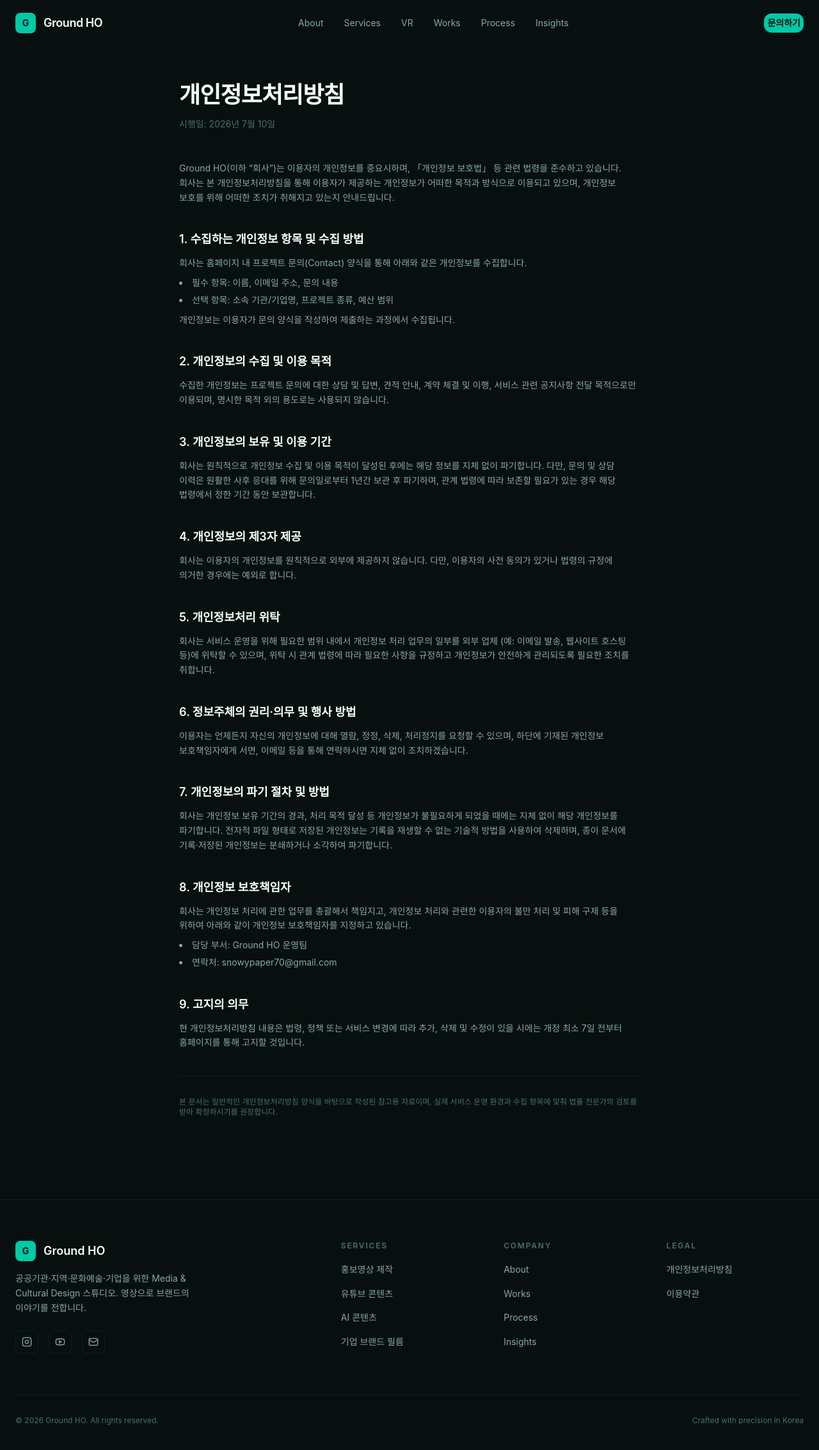
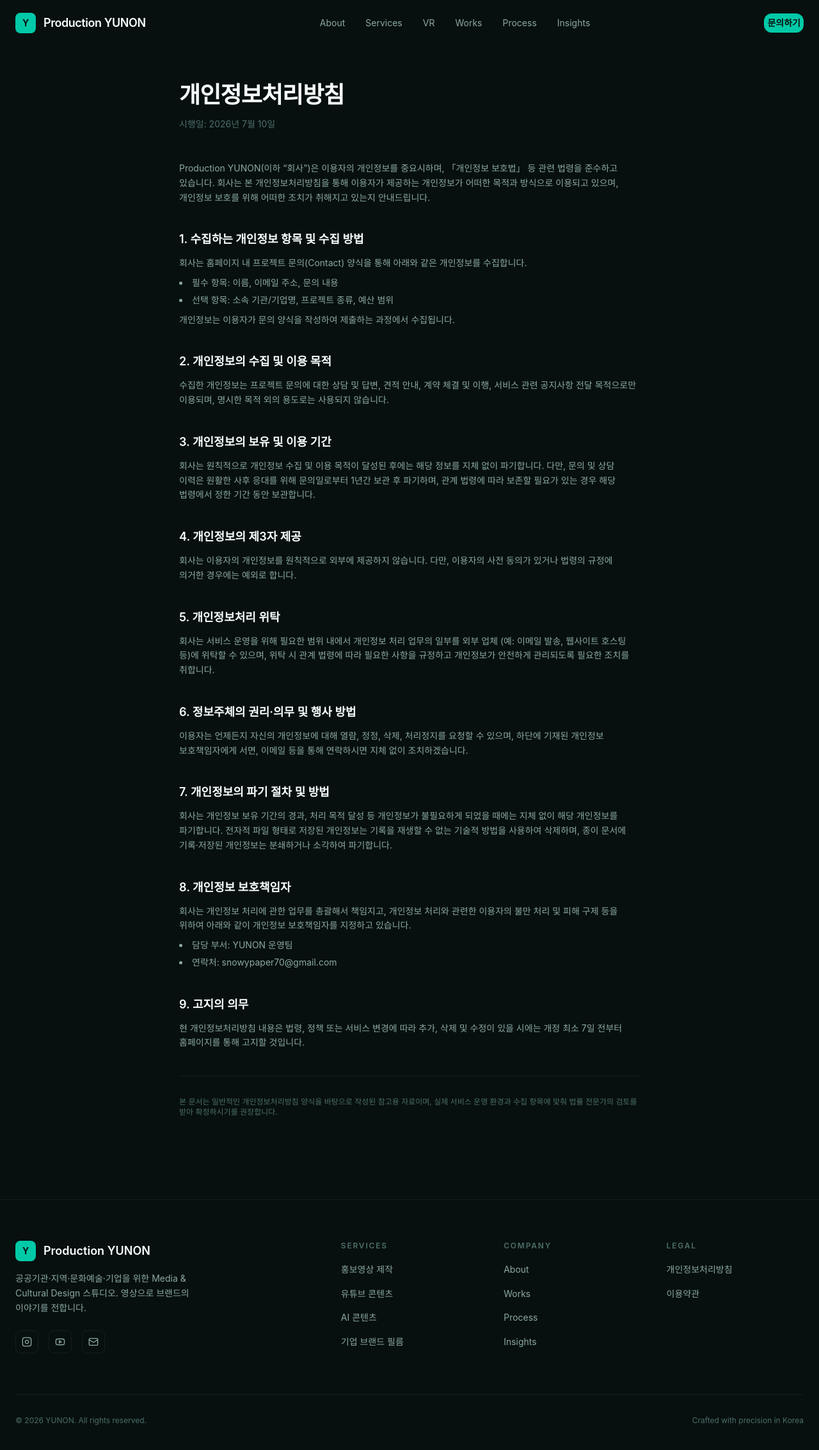
Before and after one commit to Bytesketcher/Media_LAB, a Next.js app: page /privacy in a window 1280 px wide. Shown: the top 2266 px of the page at 64% size. Built offline with nearby package versions, Linux system fonts and the light colour scheme; a web font is replaced by a local one.

Commit message:
기업명 Production YUNON으로 리브랜딩, About 섹션을 브랜드 매니페스토로 교체

```diff
--- a/app/layout.tsx
+++ b/app/layout.tsx
@@ -4,20 +4,20 @@ import Navbar from "@/components/layout/Navbar";
 import Footer from "@/components/layout/Footer";
 
 export const metadata: Metadata = {
-  title: "Ground HO — Media & Cultural Design",
+  title: "Production YUNON — Media & Cultural Design",
   description:
     "공공기관·지역·문화예술·기업을 위한 홍보영상, 유튜브, 생성형 AI 콘텐츠 전문 미디어 스튜디오",
   keywords: ["홍보영상", "미디어스튜디오", "AI콘텐츠", "유튜브제작", "영상제작", "기업영상"],
   openGraph: {
-    title: "Ground HO — Media & Cultural Design",
+    title: "Production YUNON — Media & Cultural Design",
     description: "공공기관·지역·문화예술·기업을 위한 홍보영상과 생성형 AI 콘텐츠 제작",
     type: "website",
     locale: "ko_KR",
-    siteName: "Ground HO",
+    siteName: "Production YUNON",
   },
   twitter: {
     card: "summary_large_image",
-    title: "Ground HO",
+    title: "Production YUNON",
     description: "Media & Cultural Design",
   },
   robots: { index: true, follow: true },
--- a/app/privacy/page.tsx
+++ b/app/privacy/page.tsx
@@ -1,7 +1,7 @@
 import type { Metadata } from "next";
 
 export const metadata: Metadata = {
-  title: "개인정보처리방침 — Ground HO",
+  title: "개인정보처리방침 — Production YUNON",
 };
 
 export default function PrivacyPolicyPage() {
@@ -15,7 +15,7 @@ export default function PrivacyPolicyPage() {
       <div className="flex flex-col gap-10 text-[var(--text-secondary)] leading-relaxed text-sm">
         <section>
           <p>
-            Ground HO(이하 &ldquo;회사&rdquo;)는 이용자의 개인정보를 중요시하며, 「개인정보 보호법」 등
+            Production YUNON(이하 &ldquo;회사&rdquo;)은 이용자의 개인정보를 중요시하며, 「개인정보 보호법」 등
             관련 법령을 준수하고 있습니다. 회사는 본 개인정보처리방침을 통해 이용자가 제공하는 개인정보가
             어떠한 목적과 방식으로 이용되고 있으며, 개인정보 보호를 위해 어떠한 조치가 취해지고 있는지
             안내드립니다.
@@ -111,7 +111,7 @@ export default function PrivacyPolicyPage() {
             처리 및 피해 구제 등을 위하여 아래와 같이 개인정보 보호책임자를 지정하고 있습니다.
           </p>
           <ul className="list-disc list-inside flex flex-col gap-1 mt-2">
-            <li>담당 부서: Ground HO 운영팀</li>
+            <li>담당 부서: YUNON 운영팀</li>
             <li>연락처: snowypaper70@gmail.com</li>
           </ul>
         </section>
--- a/app/terms/page.tsx
+++ b/app/terms/page.tsx
@@ -1,7 +1,7 @@
 import type { Metadata } from "next";
 
 export const metadata: Metadata = {
-  title: "이용약관 — Ground HO",
+  title: "이용약관 — Production YUNON",
 };
 
 export default function TermsOfServicePage() {
@@ -18,7 +18,7 @@ export default function TermsOfServicePage() {
             제1조 (목적)
           </h2>
           <p>
-            본 약관은 Ground HO(이하 &ldquo;회사&rdquo;)가 제공하는 웹사이트 및 관련 서비스
+            본 약관은 Production YUNON(이하 &ldquo;회사&rdquo;)이 제공하는 웹사이트 및 관련 서비스
             (이하 &ldquo;서비스&rdquo;)의 이용과 관련하여 회사와 이용자 간의 권리, 의무 및 책임사항,
             기타 필요한 사항을 규정함을 목적으로 합니다.
           </p>
--- a/components/layout/Footer.tsx
+++ b/components/layout/Footer.tsx
@@ -31,9 +31,9 @@ export default function Footer() {
           <div className="lg:col-span-2">
             <div className="flex items-center gap-3 mb-4">
               <div className="w-8 h-8 rounded-lg bg-[var(--accent)] flex items-center justify-center">
-                <span className="text-[#07100f] font-bold text-sm">G</span>
+                <span className="text-[#07100f] font-bold text-sm">Y</span>
               </div>
-              <span className="text-[var(--text-primary)] font-semibold text-lg">Ground HO</span>
+              <span className="text-[var(--text-primary)] font-semibold text-lg">Production YUNON</span>
             </div>
             <p className="text-sm text-[var(--text-secondary)] leading-relaxed max-w-xs">
               공공기관·지역·문화예술·기업을 위한 Media & Cultural Design 스튜디오.
@@ -88,7 +88,7 @@ export default function Footer() {
 
         <div className="flex flex-col md:flex-row items-center justify-between pt-8 border-t border-[var(--border-subtle)] gap-4">
           <p className="text-xs text-[var(--text-muted)]">
-            © 2026 Ground HO. All rights reserved.
+            © 2026 YUNON. All rights reserved.
           </p>
           <p className="text-xs text-[var(--text-muted)]">
             Crafted with precision in Korea
--- a/components/layout/Navbar.tsx
+++ b/components/layout/Navbar.tsx
@@ -64,14 +64,14 @@ export default function Navbar() {
           <a
             href="#"
             className="flex items-center gap-3 group"
-            aria-label="Ground HO 홈"
+            aria-label="Production YUNON 홈"
             onClick={(e) => { e.preventDefault(); window.scrollTo({ top: 0, behavior: "smooth" }); }}
           >
             <div className="w-8 h-8 rounded-lg bg-[var(--accent)] flex items-center justify-center">
-              <span className="text-[#07100f] font-bold text-sm">G</span>
+              <span className="text-[#07100f] font-bold text-sm">Y</span>
             </div>
             <span className="text-[var(--text-primary)] font-semibold text-lg tracking-tight">
-              Ground HO
+              Production YUNON
             </span>
           </a>
 
@@ -125,7 +125,7 @@ export default function Navbar() {
             aria-label="모바일 메뉴"
           >
             <div className="flex justify-between items-center px-6 h-[72px]">
-              <span className="text-[var(--text-primary)] font-semibold text-lg">Ground HO</span>
+              <span className="text-[var(--text-primary)] font-semibold text-lg">Production YUNON</span>
               <button
                 onClick={() => setMenuOpen(false)}
                 className="text-[var(--text-primary)] cursor-pointer p-2"
--- a/components/sections/Contact.tsx
+++ b/components/sections/Contact.tsx
@@ -219,7 +219,7 @@ export default function Contact() {
                           value={form.organization}
                           onChange={(e) => handleChange("organization", e.target.value)}
                           className="px-4 py-3 rounded-xl bg-[var(--surface-2)] border border-[var(--border-subtle)] text-[var(--text-primary)] text-sm placeholder:text-[var(--text-muted)] focus:outline-none focus:border-[var(--accent)] transition-colors duration-200"
-                          placeholder="Ground HO Inc."
+                          placeholder="YUNON Inc."
                           autoComplete="organization"
                         />
                       </div>
--- a/components/sections/FeaturedVideo.tsx
+++ b/components/sections/FeaturedVideo.tsx
@@ -29,7 +29,7 @@ export default function FeaturedVideo() {
               id="featured-video-heading"
               className="text-4xl md:text-5xl font-bold tracking-tight text-[var(--text-primary)]"
             >
-              Ground HO의 이야기
+              YUNON의 이야기
             </h2>
           </AnimateInView>
           <AnimateInView delay={0.2}>
@@ -59,7 +59,7 @@ export default function FeaturedVideo() {
                 {/* YouTube thumbnail */}
                 <img
                   src={`https://img.youtube.com/vi/${BRAND_STORY_YOUTUBE_ID}/maxresdefault.jpg`}
-                  alt="Ground HO 브랜드 스토리 영상 썸네일"
+                  alt="YUNON 브랜드 스토리 영상 썸네일"
                   className="w-full h-full object-cover"
                   loading="lazy"
                 />
@@ -82,10 +82,10 @@ export default function FeaturedVideo() {
 
                   <div className="text-center">
                     <p className="text-[var(--text-primary)] font-semibold text-xl mb-1">
-                      Ground HO Story
+                      YUNON Story
                     </p>
                     <p className="text-[var(--text-secondary)] text-sm">
-                      3분으로 보는 Ground HO의 철학과 여정
+                      3분으로 보는 YUNON의 철학과 여정
                     </p>
                   </div>
                 </div>
@@ -98,7 +98,7 @@ export default function FeaturedVideo() {
                   src={`https://www.youtube.com/embed/${BRAND_STORY_YOUTUBE_ID}?autoplay=1&rel=0&modestbranding=1`}
                   allow="autoplay; encrypted-media"
                   allowFullScreen
-                  title="Ground HO 브랜드 스토리"
+                  title="YUNON 브랜드 스토리"
                 />
               </div>
             )}
@@ -114,7 +114,7 @@ export default function FeaturedVideo() {
               <span className="gradient-text">브랜드와 사람 사이의 연결입니다."</span>
             </p>
             <footer className="mt-4 text-sm text-[var(--text-muted)]">
-              — Ground HO
+              — YUNON
             </footer>
           </blockquote>
         </AnimateInView>
--- a/components/sections/Hero.tsx
+++ b/components/sections/Hero.tsx
@@ -43,7 +43,7 @@ export default function Hero() {
             src={`https://www.youtube.com/embed/${HERO_YOUTUBE_ID}?autoplay=1&mute=1&loop=1&playlist=${HERO_YOUTUBE_ID}&controls=0&showinfo=0&rel=0&iv_load_policy=3&modestbranding=1&playsinline=1`}
             allow="autoplay; encrypted-media"
             allowFullScreen={false}
-            title="Ground HO 히어로 영상"
+            title="YUNON 히어로 영상"
             style={{ objectFit: "cover" }}
           />
         )}
@@ -176,7 +176,7 @@ export default function Hero() {
               src={`https://www.youtube.com/embed/${HERO_YOUTUBE_ID}?autoplay=1&rel=0`}
               allow="autoplay; encrypted-media"
               allowFullScreen
-              title="Ground HO 쇼릴"
+              title="YUNON 쇼릴"
             />
             <button
               onClick={() => setShowPlayer(false)}
--- a/components/sections/Services.tsx
+++ b/components/sections/Services.tsx
@@ -87,7 +87,7 @@ export default function Services() {
           </AnimateInView>
           <AnimateInView delay={0.2}>
             <p className="text-[var(--text-secondary)] max-w-lg text-center leading-relaxed">
-              기획, 촬영, 편집, AI 후반 작업까지 — 영상의 모든 단계를 Ground HO가 함께합니다.
+              기획, 촬영, 편집, AI 후반 작업까지 — 영상의 모든 단계를 YUNON이 함께합니다.
             </p>
           </AnimateInView>
         </div>
```
Also changed, not shown: components/sections/About.tsx (+16 -11 lines).
